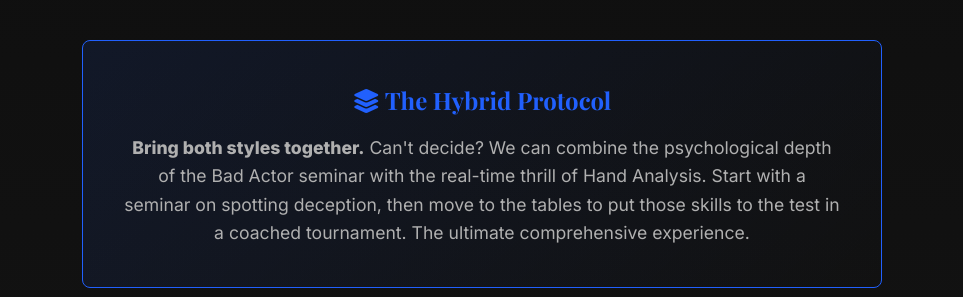
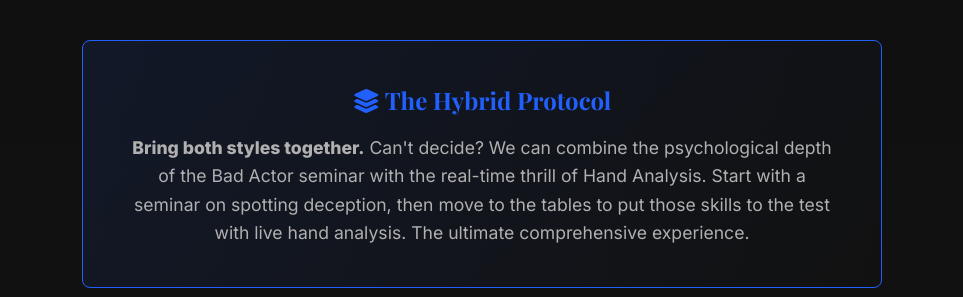
Before and after one commit to LVPT-Proposal/Verisoul, a plain HTML site: page index.html in a window 1280 px wide. Shown: the part 2660-2957 px from the top of the page, without its empty margins (158-1121 px from the left). Drawn offline with nearby package versions, Linux system fonts and the light colour scheme; a web font is replaced by a local one.

```diff
--- a/index.html
+++ b/index.html
@@ -595,7 +595,7 @@
         <div class="hybrid-container reveal">
             <div class="hybrid-box">
                 <h3><i class="fa-solid fa-layer-group"></i> The Hybrid Protocol</h3>
-                <p><strong>Bring both styles together.</strong> Can't decide? We can combine the psychological depth of the Bad Actor seminar with the real-time thrill of Hand Analysis. Start with a seminar on spotting deception, then move to the tables to put those skills to the test in a coached tournament. The ultimate comprehensive experience.</p>
+                <p><strong>Bring both styles together.</strong> Can't decide? We can combine the psychological depth of the Bad Actor seminar with the real-time thrill of Hand Analysis. Start with a seminar on spotting deception, then move to the tables to put those skills to the test with live hand analysis. The ultimate comprehensive experience.</p>
             </div>
         </div>
     </section>
```
